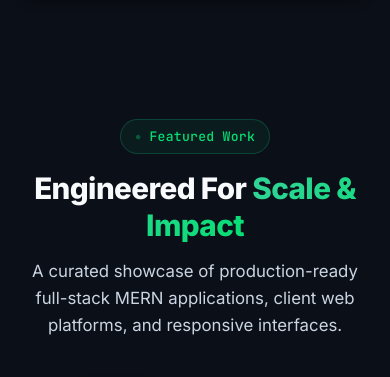
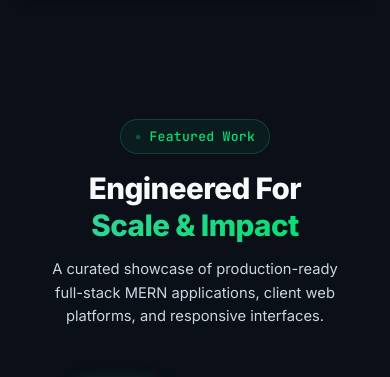
Before and after one commit to sonukadere/Portfolio, a React (Vite) app: page / in a window 390 px wide. Shown: the part 6358-6735 px from the top of the page. Built offline with nearby package versions, Linux system fonts and the light colour scheme.

Commit message:
style(projects): format header subtitle into a single clean line

```diff
--- a/src/components/Projects.css
+++ b/src/components/Projects.css
@@ -1,6 +1,27 @@
 /* Projects Section */
 .projects-section {
   position: relative;
+}
+
+.projects-section .section-header {
+  max-width: 980px;
+}
+
+.projects-section .section-title {
+  white-space: nowrap;
+}
+
+.projects-section .section-subtitle {
+  white-space: nowrap;
+  font-size: clamp(0.92rem, 1.15vw, 1.05rem);
+}
+
+@media (max-width: 920px) {
+  .projects-section .section-title,
+  .projects-section .section-subtitle {
+    white-space: normal;
+    text-wrap: balance;
+  }
 }
 
 /* Category Filter Bar */
```
